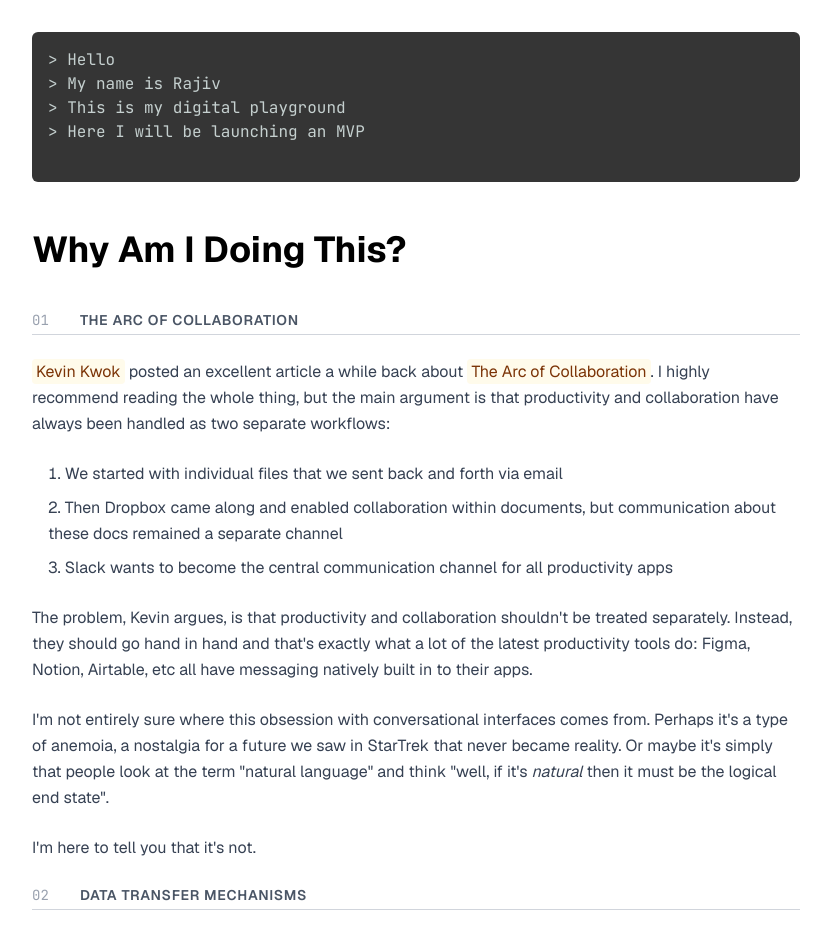
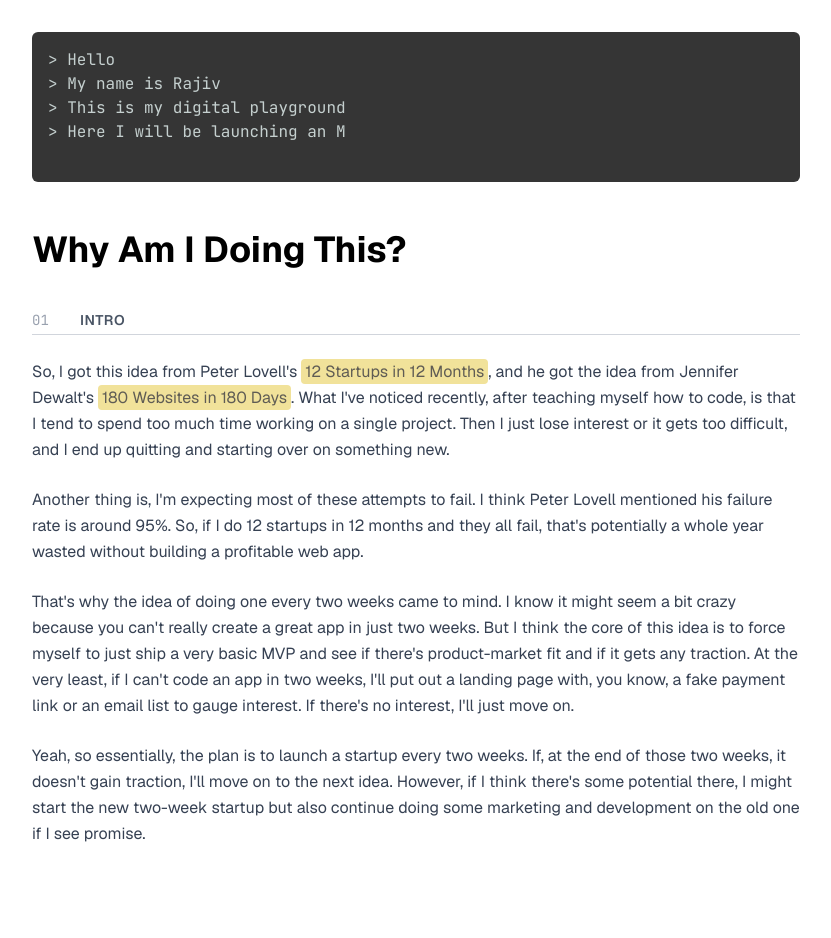
Before and after one commit to jeevships/twoweekstartup, a Next.js app: page /blog/why-am-i-doing-this in a window 1280 px wide. Shown: the top 938 px of the page, without its empty margins (224-1055 px from the left). After the commit the page ends 903 px from the top, so only its background shows below. Built offline with nearby package versions, Linux system fonts and the light colour scheme.

Commit message:
updated text

```diff
--- a/src/app/blog/why-am-i-doing-this/page.tsx
+++ b/src/app/blog/why-am-i-doing-this/page.tsx
@@ -29,7 +29,7 @@ const SectionHeading: React.FC<SectionHeadingProps> = ({ number, title }) => (
 
 // Highlight component for consistent styling
 const Highlight: React.FC<HighlightProps> = ({ children }) => (
-  <span className='bg-amber-50 text-amber-900 px-1 py-0.5 rounded'>
+  <span className='bg-[var(--highlight-bg)] text-[var(--highlight-text)] px-1 py-0.5 rounded'>
     {children}
   </span>
 )
@@ -44,71 +44,55 @@ const BlogPost: React.FC = () => {
           Why Am I Doing This?
         </h1>
 
-        <SectionHeading number='1' title='The Arc of Collaboration' />
+        <SectionHeading number='1' title='INTRO' />
 
         <p className='mb-6 text-gray-700 leading-relaxed'>
-          <Highlight>Kevin Kwok</Highlight> posted an excellent article a while
-          back about <Highlight>The Arc of Collaboration</Highlight>. I highly
-          recommend reading the whole thing, but the main argument is that
-          productivity and collaboration have always been handled as two
-          separate workflows:
-        </p>
-
-        <ol className='list-decimal list-inside space-y-2 mb-6 text-gray-700 leading-relaxed pl-4'>
-          <li>
-            We started with individual files that we sent back and forth via
-            email
-          </li>
-          <li>
-            Then Dropbox came along and enabled collaboration within documents,
-            but communication about these docs remained a separate channel
-          </li>
-          <li>
-            Slack wants to become the central communication channel for all
-            productivity apps
-          </li>
-        </ol>
-
-        <p className='mb-6 text-gray-700 leading-relaxed'>
-          The problem, Kevin argues, is that productivity and collaboration
-          shouldn't be treated separately. Instead, they should go hand in hand
-          and that's exactly what a lot of the latest productivity tools do:
-          Figma, Notion, Airtable, etc all have messaging natively built in to
-          their apps.
+          So, I got this idea from Peter Lovell's{' '}
+          <a
+            href='https://levels.io/12-startups-12-months/'
+            target='_blank'
+            rel='noopener noreferrer'
+          >
+            <Highlight>12 Startups in 12 Months</Highlight>
+          </a>
+          , and he got the idea from Jennifer Dewalt's{' '}
+          <a
+            href='https://jenniferdewalt.com/?ref=levels.io'
+            target='_blank'
+            rel='noopener noreferrer'
+          >
+            <Highlight>180 Websites in 180 Days</Highlight>
+          </a>
+          . What I've noticed recently, after teaching myself how to code, is
+          that I tend to spend too much time working on a single project. Then I
+          just lose interest or it gets too difficult, and I end up quitting and
+          starting over on something new.
         </p>
 
         <p className='mb-6 text-gray-700 leading-relaxed'>
-          I'm not entirely sure where this obsession with conversational
-          interfaces comes from. Perhaps it's a type of anemoia, a nostalgia for
-          a future we saw in StarTrek that never became reality. Or maybe it's
-          simply that people look at the term "natural language" and think
-          "well, if it's <i>natural</i> then it must be the logical end state".
+          Another thing is, I'm expecting most of these attempts to fail. I
+          think Peter Lovell mentioned his failure rate is around 95%. So, if I
+          do 12 startups in 12 months and they all fail, that's potentially a
+          whole year wasted without building a profitable web app.
         </p>
 
         <p className='mb-6 text-gray-700 leading-relaxed'>
-          I'm here to tell you that it's not.
-        </p>
-
-        <SectionHeading number='2' title='Data Transfer Mechanisms' />
-
-        <p className='mb-6 text-gray-700 leading-relaxed'>
-          When people say "natural language" what they mean is written or verbal
-          communication. Natural language is a way to exchange ideas and
-          knowledge between humans. In other words, it's a data transfer
-          mechanism.
+          That's why the idea of doing one every two weeks came to mind. I know
+          it might seem a bit crazy because you can't really create a great app
+          in just two weeks. But I think the core of this idea is to force
+          myself to just ship a very basic MVP and see if there's product-market
+          fit and if it gets any traction. At the very least, if I can't code an
+          app in two weeks, I'll put out a landing page with, you know, a fake
+          payment link or an email list to gauge interest. If there's no
+          interest, I'll just move on.
         </p>
 
         <p className='mb-6 text-gray-700 leading-relaxed'>
-          Data transfer mechanisms have two critical factors: speed and
-          lossiness.
-        </p>
-
-        <p className='mb-6 text-gray-700 leading-relaxed'>
-          Speed determines how quickly data is transferred from the sender to
-          the receiver, while lossiness refers to how accurately the data is
-          transferred. In an ideal state, you want data transfer to happen at
-          maximum speed (instant) and with perfect fidelity (lossless), but
-          these two attributes are often a bit of a trade-off.
+          Yeah, so essentially, the plan is to launch a startup every two weeks.
+          If, at the end of those two weeks, it doesn't gain traction, I'll move
+          on to the next idea. However, if I think there's some potential there,
+          I might start the new two-week startup but also continue doing some
+          marketing and development on the old one if I see promise.
         </p>
       </article>
     </div>
```
